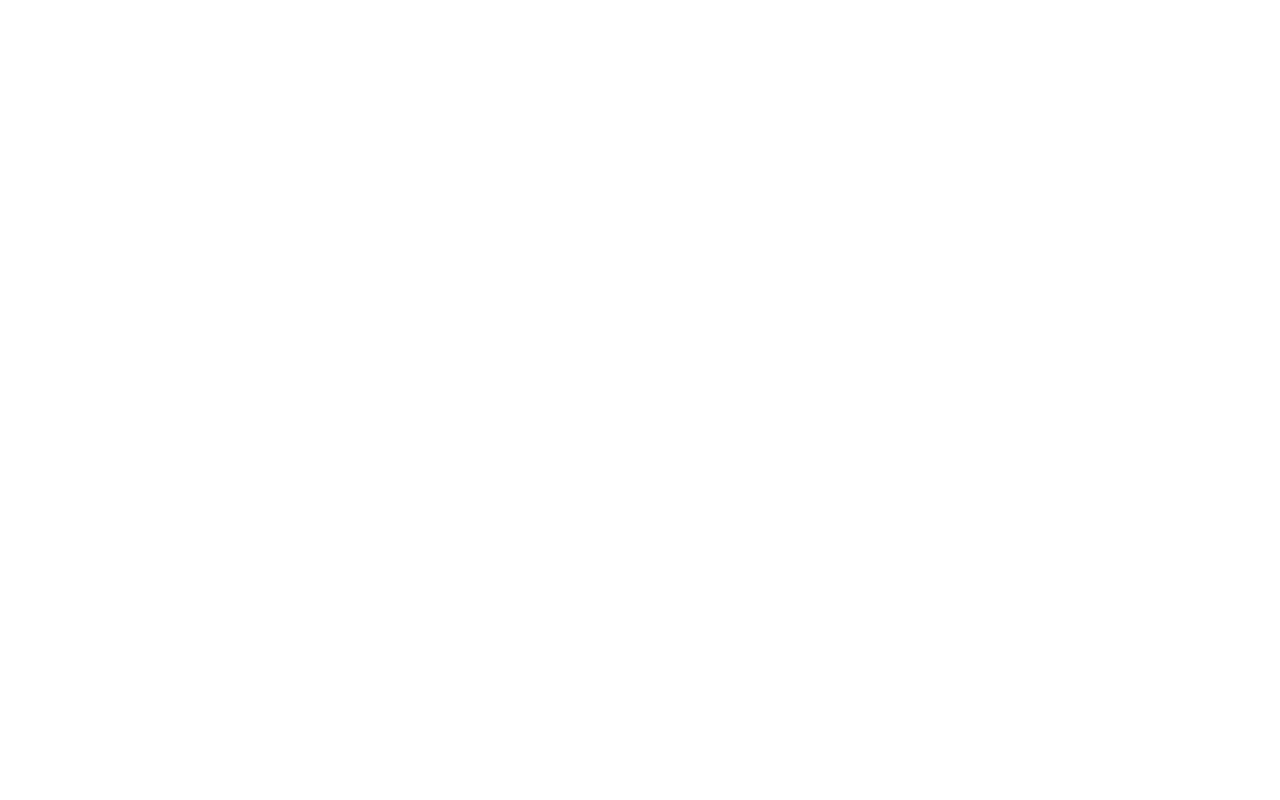
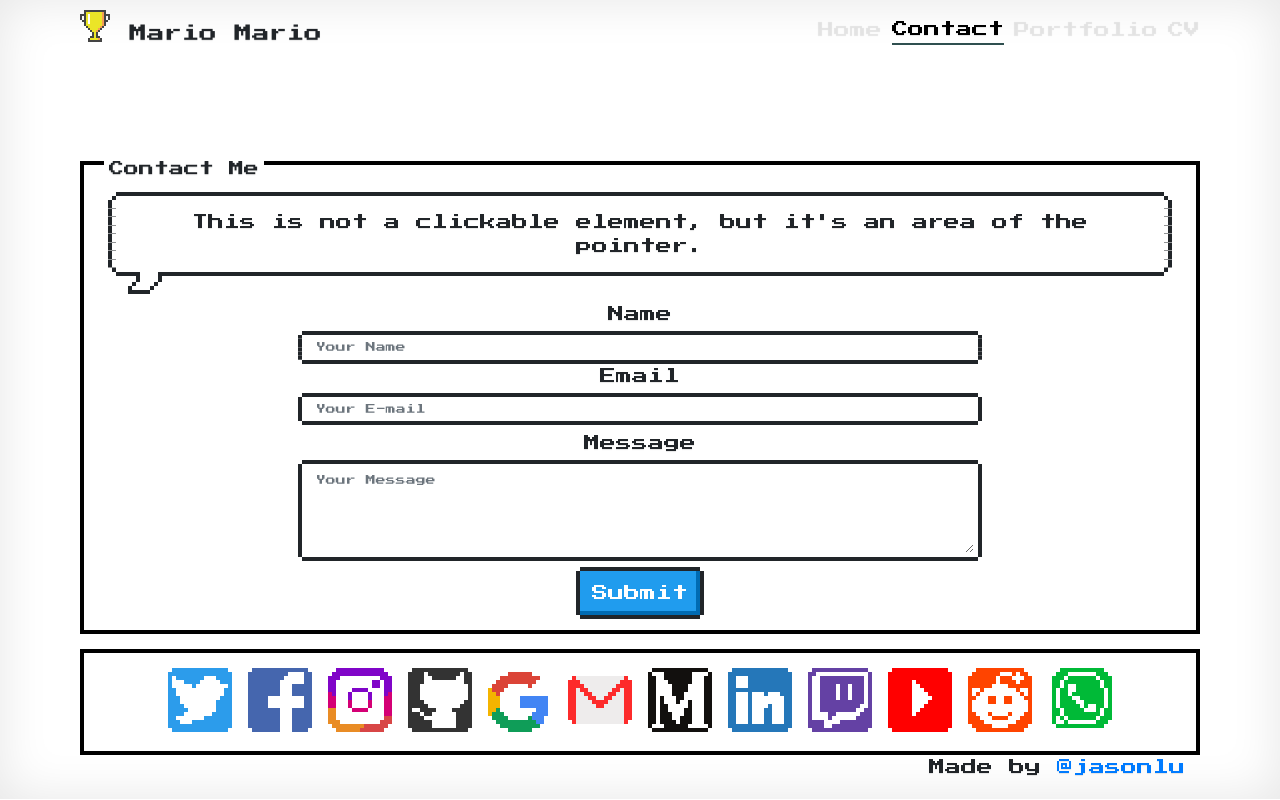
Before and after one commit to jasonlu2907/Portfolio, a plain HTML site: page contact.html in a window 1280 px wide. Drawn offline with nearby package versions, Linux system fonts and the light colour scheme.

Commit message:
Contact site done

```diff
--- a/assets/style.css
+++ b/assets/style.css
@@ -56,6 +56,10 @@ main {
     margin-top: 20%;
 }
 
+.contact {
+    margin-top: 10%;
+}
+
 footer {
     text-align: right;
 }
@@ -77,6 +81,12 @@ footer {
 .nes-list .reference li {
     display: inline-block!important;
 }
+
+/* /////////////////~CONTACT~/////////////// */
+.lienlac .nes-container.with-title>.title {
+    font-size: 1.5rem;
+}
+
 /* ---------------------- */
 .img-responsive {
     height: 100%;
--- a/contact.html
+++ b/contact.html
@@ -0,0 +1,127 @@
+<!DOCTYPE html>
+<html lang="en">
+  <head>
+    <meta charset="UTF-8" />
+    <meta name="viewport" content="width=device-width, initial-scale=1.0" />
+    <link
+      rel="stylesheet"
+      href="https://stackpath.bootstrapcdn.com/bootstrap/4.3.1/css/bootstrap.min.css"
+    />
+    <!-- nes.css -->
+    <link
+      href="https://unpkg.com/nes.css@latest/css/nes.min.css"
+      rel="stylesheet"
+    />
+
+    <link rel="stylesheet" href="./assets/style.css" />
+    <script src="https://code.jquery.com/jquery-3.3.1.slim.min.js"></script>
+    <script src="https://cdnjs.cloudflare.com/ajax/libs/popper.js/1.14.7/umd/popper.min.js"></script>
+    <script src="https://stackpath.bootstrapcdn.com/bootstrap/4.3.1/js/bootstrap.min.js"></script>
+
+    <link
+      href="https://fonts.googleapis.com/css2?family=Press+Start+2P&display=swap"
+      rel="stylesheet"
+    />
+    <title>Main</title>
+  </head>
+  <body class="text-center">
+    <div class="container p-3 h-100 mx-auto lienlac">
+      <div class="header">
+        <header>
+          <h3 class="masthead-brand">
+            <i class="nes-icon trophy"></i>
+            Mario Mario
+          </h3>
+        </header>
+        <nav class="nav nav-masthead justify-content-center">
+          <a class="nav-link" href="./index.html">Home</a>
+          <a class="nav-link active" href="./contact.html">Contact</a>
+          <a class="nav-link" href="./portfolio.html">Portfolio</a>
+          <a class="nav-link" href="./cv.html">CV</a>
+        </nav>
+			</div>
+
+			<main class="container nes-container with-title contact mb-4">
+				<h3 class="title">Contact Me</h3>
+
+				<div class="row">
+					<div class="col-md-12">
+						<form action="#" class="form-horizontal">
+							<p class="nes-balloon from-left nes-pointer">
+								This is not a clickable element, but it's an area of the pointer.
+							</p>
+						</form>
+					</div>
+				</div>
+
+				<div class="form-cc">
+					<!-- col-md-3 control-lable -->
+					<label for="name" class="col-md-3 control-lable">Name</label>
+					<div class=" offset-md-2 col-md-8">
+						<input type="text" id="name" placeholder="Your Name" class="nes-input form-control">
+					</div>
+				</div>
+
+				<div class="form-group">
+					<label for="email" class="col-md-3 control-lable">Email</label>
+					<div class=" offset-md-2 col-md-8">
+						<input type="text" id="email" placeholder="Your E-mail" class="nes-input form-control">
+					</div>
+				</div>
+
+				<div class="form-group">
+					<label for="message" class="col-md-3 control-lable">Message</label>
+					<div class=" offset-md-2 col-md-8">
+						<textarea name="message" id="message" rows="5" placeholder="Your Message" class="nes-input form-control"></textarea>
+					</div>
+				</div>
+
+				<button type="submit" class="nes-btn is-primary">Submit</button>
+
+			</main>
+
+			<div class="nes-container">
+				<section class="icon-list">
+					<!-- twitter -->
+					<i class="nes-icon twitter is-large"></i>
+
+					<!-- facebook -->
+					<i class="nes-icon facebook is-large"></i>
+
+					<!-- instagram -->
+					<i class="nes-icon instagram is-large"></i>
+
+					<!-- github -->
+					<i class="nes-icon github is-large"></i>
+
+					<!-- google -->
+					<i class="nes-icon google is-large"></i>
+
+					<!-- gmail -->
+					<i class="nes-icon gmail is-large"></i>
+
+					<!-- medium -->
+					<i class="nes-icon medium is-large"></i>
+
+					<!-- linkedin -->
+					<i class="nes-icon linkedin is-large"></i>
+
+					<!-- twitch -->
+					<i class="nes-icon twitch is-large"></i>
+
+					<!-- youtube -->
+					<i class="nes-icon youtube is-large"></i>
+
+					<!-- reddit -->
+					<i class="nes-icon reddit is-large"></i>
+
+					<!-- whatsapp -->
+					<i class="nes-icon whatsapp is-large"></i>
+				</section>
+			</div>
+
+			<footer class="mr-4">
+				<p>Made by <a href="#">@jasonlu</a> </p>
+			</footer>
+  </body>
+</html>
```
Also changed, not shown: portfolio.html (+2 -2 lines).
